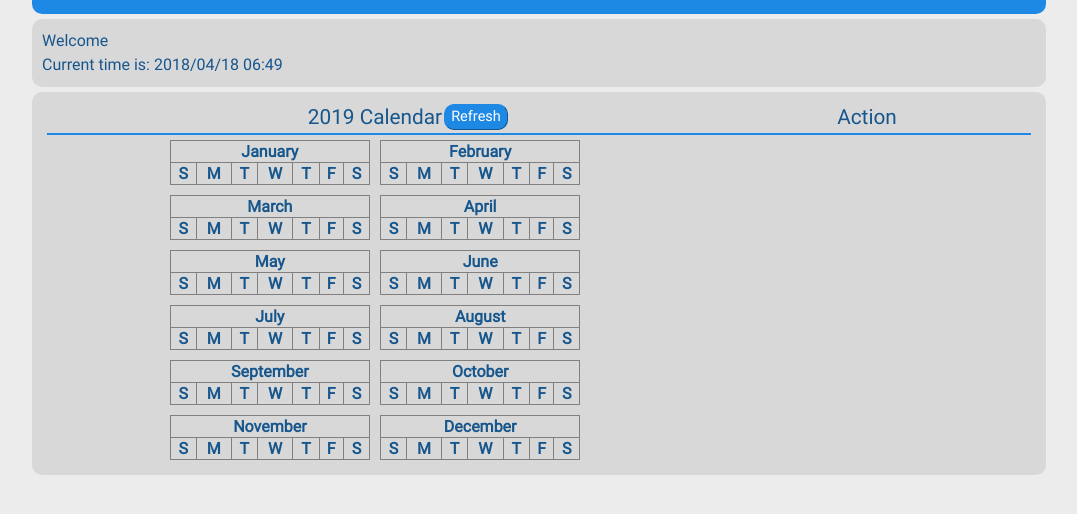
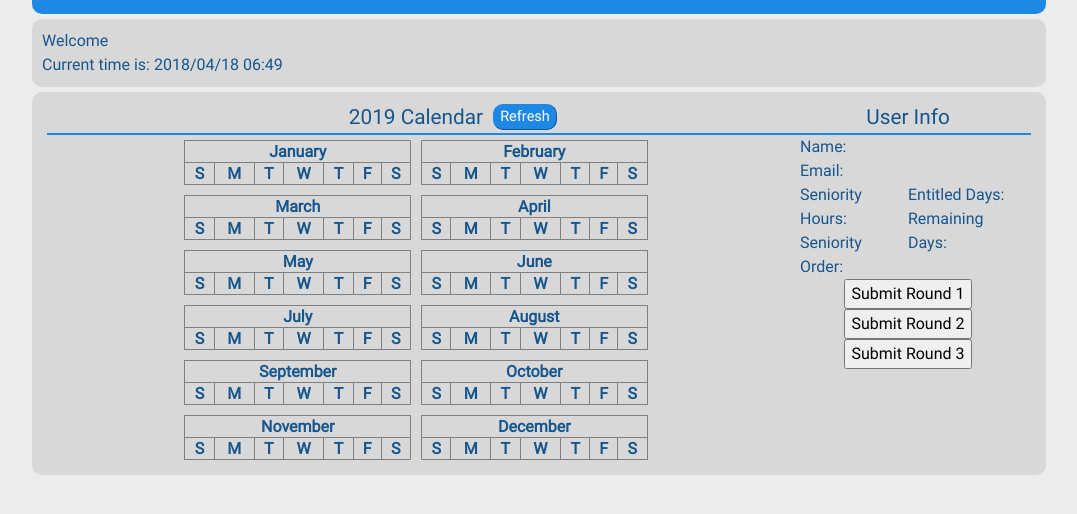
Before and after one commit to johnathan-choi/vacplan, a website: page public/index.html in a window 1280 px wide. Shown: the part 76-590 px from the top of the page, without its empty margins (101-1178 px from the left). Drawn offline with nearby package versions, Linux system fonts and the light colour scheme.

Commit message:
some index and css

```diff
--- a/public/css/main.css
+++ b/public/css/main.css
@@ -10,10 +10,20 @@ CSS file that supports jct2 html pages
     font-weight: normal;
 }
 
+/* Logo */
+.logo{
+    background-color: #1E88E5;
+    border: 0px;
+    border-radius: 10px;
+    padding: 10px;
+    margin: 0px;
+    font-size: 2.5em;
+}
 .logo a:link, .logo a:visited, .logo a:hover, .logo a:active{
     color: white;
     text-decoration: none;
 }
+
 
 a:link, a:visited, a:hover, a:active, a{
     color: #16568D;
@@ -45,7 +55,6 @@ div.body{
 .row{
     margin: 0px 5px 0px 5px;
 }
-
 .row.heading{
     font-size:  1.3em;
     border-style: solid;
@@ -53,21 +62,18 @@ div.body{
     border-color: #1E88E5;
     padding: 0px;
 }
+.row.sub{
+    margin: 0px;
+}
+
+.col.sub{
+    padding: 0px;
+}
 
 table.month{
     display:    inline-table;
     margin:     5px;
     width:      32%;
-}
-
-/* Logo */
-.logo{
-    background-color: #1E88E5;
-    border: 0px;
-    border-radius: 10px;
-    padding: 10px;
-    margin: 0px;
-    font-size: 2.5em;
 }
 
 /* Page Title */
@@ -93,7 +99,7 @@ table.month{
 
 button.refreshCal{
     font-size:          0.7em;
-    margin:             2px;
+    margin:             2px 10px;
     border-radius:      10px;
     border-width:       1px;
     border-color:       #1E88E5;
--- a/public/index.html
+++ b/public/index.html
@@ -35,15 +35,18 @@
 
         <div class="body">
             <div class="row heading">
-                <div class="col-8">
+                <div class="col-9">
                     <p align="center">2019 Calendar
                     <button class="refreshCal" ng-click="refreshCal()">Refresh</button>
                     </p>
                 </div>
-                <div class="col-4"><p align="center">Action</p></div>
+                <div class="col-3">
+                    <p align="center">User Info</p>
+                </div>
             </div>
+
             <div class="row">
-                <div class="col-8" align="center">
+                <div class="col-9" align="center">
                     <table border="1" class="month" ng-repeat="cal in getCal">
                         <tr>
                             <th colspan="7"><p align="center">{{cal}}</p></th>
@@ -59,7 +62,26 @@
                         </tr>
                     </table>
                 </div>
+                <div class="col-3">
+                    <p>Name: {{userName}}</p>
+                    <p>Email: {{userEmail}}</p>
+
+                    <div class="row sub">
+                        <div class="col sub">
+                            <p>Seniority Hours: {{senHours}}</p>
+                            <p>Seniority Order: {{senOrder}}</p>
+                        </div>
+                        <div class="col sub">
+                            <p>Entitled Days: {{allowedDays}}</p>
+                            <p>Remaining Days: {{remDays}}</p>
+                        </div>
+                    </div>
+                    <p align="center"><button>Submit Round 1</button></p>
+                    <p align="center"><button>Submit Round 2</button></p>
+                    <p align="center"><button>Submit Round 3</button></p>
+                </div>
             </div>
+
         </div>
 
     </body>
```
